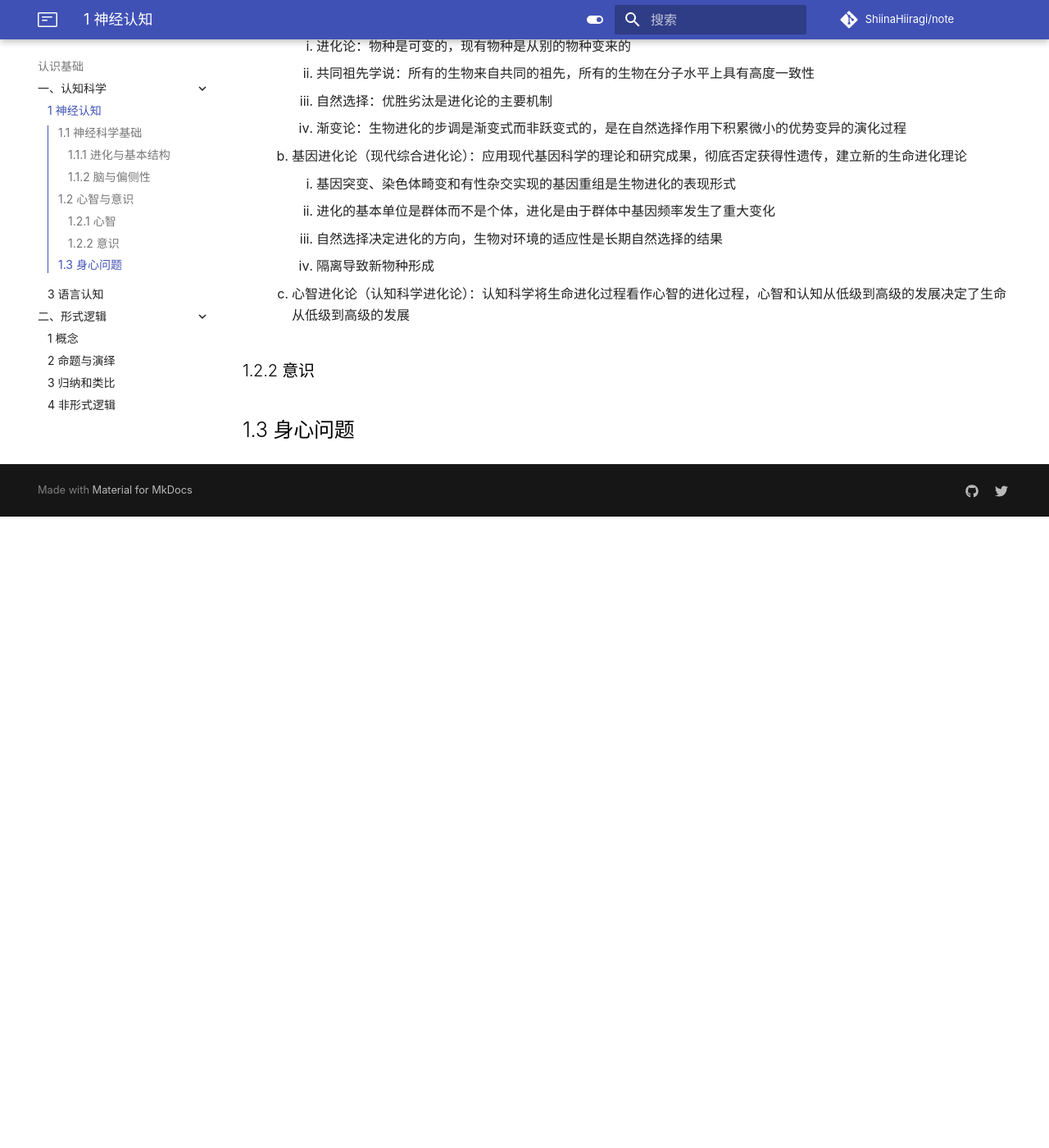
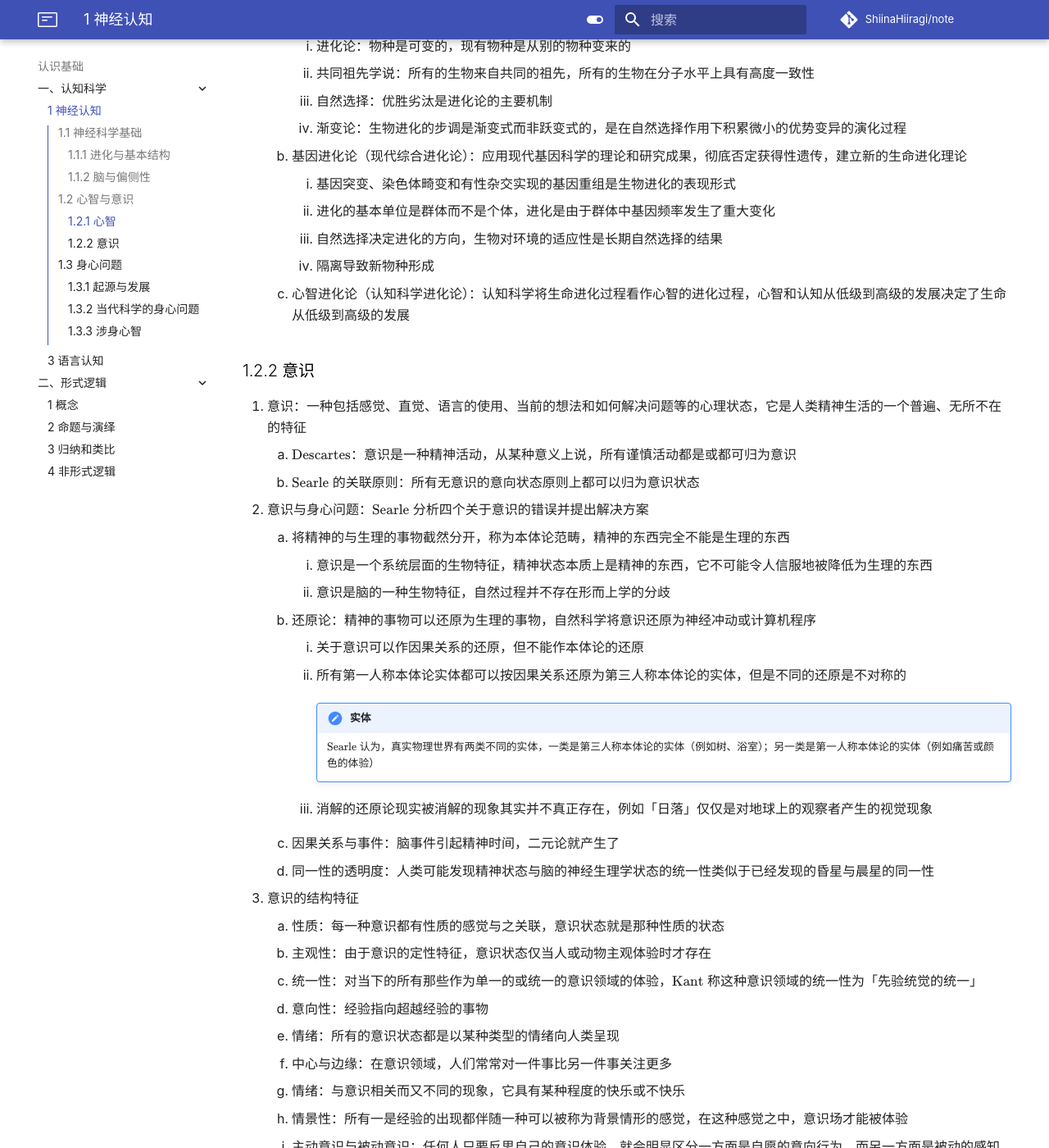
Before and after one commit to ShiinaHiiragi/note, an MkDocs documentation site: the page built from docs/cogn/cogn/nerve.md, in a window 1280 px wide and 1400 px high, scrolled down 2078 px. Shown: the whole window at 82% size. Built offline with MkDocs 1.6.1 and Material for MkDocs 9.7.7, drawn with Linux system fonts in a browser that asks for light colours; comment, search, counter and statistics services are not loaded; before the commit the page ends 2708 px from its top, so only the background shows below that; some of the changed text lies outside the part shown.

Commit message:
add new nerve half

```diff
--- a/docs/cogn/cogn/nerve.md
+++ b/docs/cogn/cogn/nerve.md
@@ -46,7 +46,7 @@
 ## 1.2 心智与意识
 ### 1.2.1 心智
 1. 认知科学的六大来源：哲学、语言学（及语言）、计算机科学（含人工智能）、神经科学、心理学、人类学
-2. 心智：认知科学的研究对象，脑和神经系统产生心智的过程称作认知
+2. 心智：认知科学的研究对象，**脑和神经系统产生心智的过程称作认知**
     1. 心智是认知科学的初始概念，无论在科学、语言学还是逻辑学中都不可定义
     2. 对于心智的解释性说明：心智是人和动物脑或神经系统的功能或能力，人和动物凭借这种能力对内部信息和外部信息进行加工，并由此支配自己的精神活动和身体行为
         1. 人类心智是动物心智长期进化的结果，两者分属于不同层级
@@ -67,5 +67,54 @@
     3. 心智进化论（认知科学进化论）：认知科学将生命进化过程看作心智的进化过程，心智和认知从低级到高级的发展决定了生命从低级到高级的发展
 
 ### 1.2.2 意识
+1. 意识：一种包括感觉、直觉、语言的使用、当前的想法和如何解决问题等的心理状态，它是人类精神生活的一个普遍、无所不在的特征
+    1. $\text{Descartes}$：意识是一种精神活动，从某种意义上说，所有谨慎活动都是或都可归为意识
+    2. $\text{Searle}$ 的关联原则：所有无意识的意向状态原则上都可以归为意识状态
+2. 意识与身心问题：$\text{Searle}$ 分析四个关于意识的错误并提出解决方案
+    1. 将精神的与生理的事物截然分开，称为本体论范畴，精神的东西完全不能是生理的东西
+        1. 意识是一个系统层面的生物特征，精神状态本质上是精神的东西，它不可能令人信服地被降低为生理的东西
+        2. 意识是脑的一种生物特征，自然过程并不存在形而上学的分歧
+    2. 还原论：精神的事物可以还原为生理的事物，自然科学将意识还原为神经冲动或计算机程序
+        1. 关于意识可以作因果关系的还原，但不能作本体论的还原
+        2. 所有第一人称本体论实体都可以按因果关系还原为第三人称本体论的实体，但是不同的还原是不对称的
+
+            !!! note "实体"
+                $\text{Searle}$ 认为，真实物理世界有两类不同的实体，一类是第三人称本体论的实体（例如树、浴室）；另一类是第一人称本体论的实体（例如痛苦或颜色的体验）
+
+        3. 消解的还原论现实被消解的现象其实并不真正存在，例如「日落」仅仅是对地球上的观察者产生的视觉现象
+
+    3. 因果关系与事件：脑事件引起精神时间，二元论就产生了
+    4. 同一性的透明度：人类可能发现精神状态与脑的神经生理学状态的统一性类似于已经发现的昏星与晨星的同一性
+
+3. 意识的结构特征
+    1. 性质：每一种意识都有性质的感觉与之关联，意识状态就是那种性质的状态
+    2. 主观性：由于意识的定性特征，意识状态仅当人或动物主观体验时才存在
+    3. 统一性：对当下的所有那些作为单一的或统一的意识领域的体验，$\text{Kant}$ 称这种意识领域的统一性为「先验统觉的统一」
+    4. 意向性：经验指向超越经验的事物
+    5. 情绪：所有的意识状态都是以某种类型的情绪向人类呈现
+    6. 中心与边缘：在意识领域，人们常常对一件事比另一件事关注更多
+    7. 情绪：与意识相关而又不同的现象，它具有某种程度的快乐或不快乐
+    8. 情景性：所有一是经验的出现都伴随一种可以被称为背景情形的感觉，在这种感觉之中，意识场才能被体验
+    9. 主动意识与被动意识：任何人只要反思自己的意识体验，就会明显区分一方面是自愿的意向行为，而另一方面是被动的感知行为
+    10. 完型结构：意识体验不是一些杂乱无章的东西，而使一些定义良好的、有时甚至是非常精确的结构
+        1. 完形结构不仅将人类的感知组织为一个连贯的整体，还形成一个意识场使得能在这个意识场内区分并识别感知的对象和这些对象被感知的背景
+        2. 大脑具有将知觉组织为一个连续整体以及将图形从背景中区分出来的能力
+    11. 自我感知：「我」具有确定的将自己作为自我的观念
+4. 无意识：在正常情况下根本不能变为意识的东西，例如内心深处被压抑而无从意识到的欲望
+    1. $\text{Freud}$ 提出无意识精神状态的假设，将意识分为「意识、前意识、无意识」三个层次
+
+        !!! note "冰山理论"
+            $\text{Freud}$ 将心灵比喻为一座冰山，浮出水面的是少部分，代表意识，埋藏在水面之下的大部分则是潜意识。人的言行举止只有少部分是意识在控制，其他大部分都是由潜意识所主宰，而且是主动地运作，人却没有觉察到
+
+    2. 本我、自我、超我
+        1. 本我：所有驱力能量的来源，本我追求愉悦，跟几乎快乐原则进行运作
+        2. 自我：自我意识的存在和觉醒，根据根据现实原则运作——本能地满足被延迟直到适当的时机，以使多数愉悦包含最小限度的痛苦和否定性结果
+        3. 超我：人类心理功能的道德分支，它包含了人们位置努力的那些观念，以及在人们违背了自己的道德准则时所预期的惩罚
+    3. 认知科学三大发现：心智本质是涉身的，思维多半是无意识的，抽象概念大都是隐喻的
 
 ## 1.3 身心问题
+### 1.3.1 起源与发展
+
+### 1.3.2 当代科学的身心问题
+
+### 1.3.3 涉身心智
```
Also changed, not shown: docs/index.md (+1 -1 lines).
